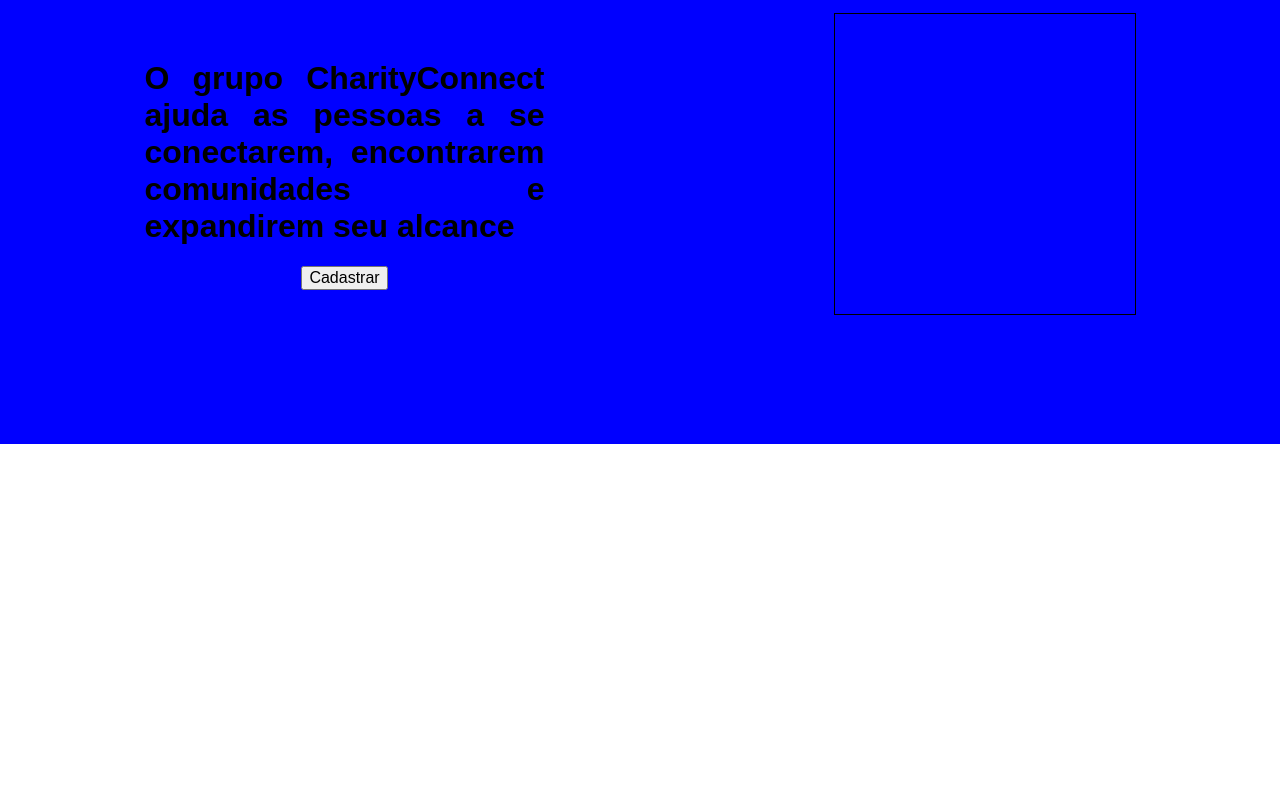
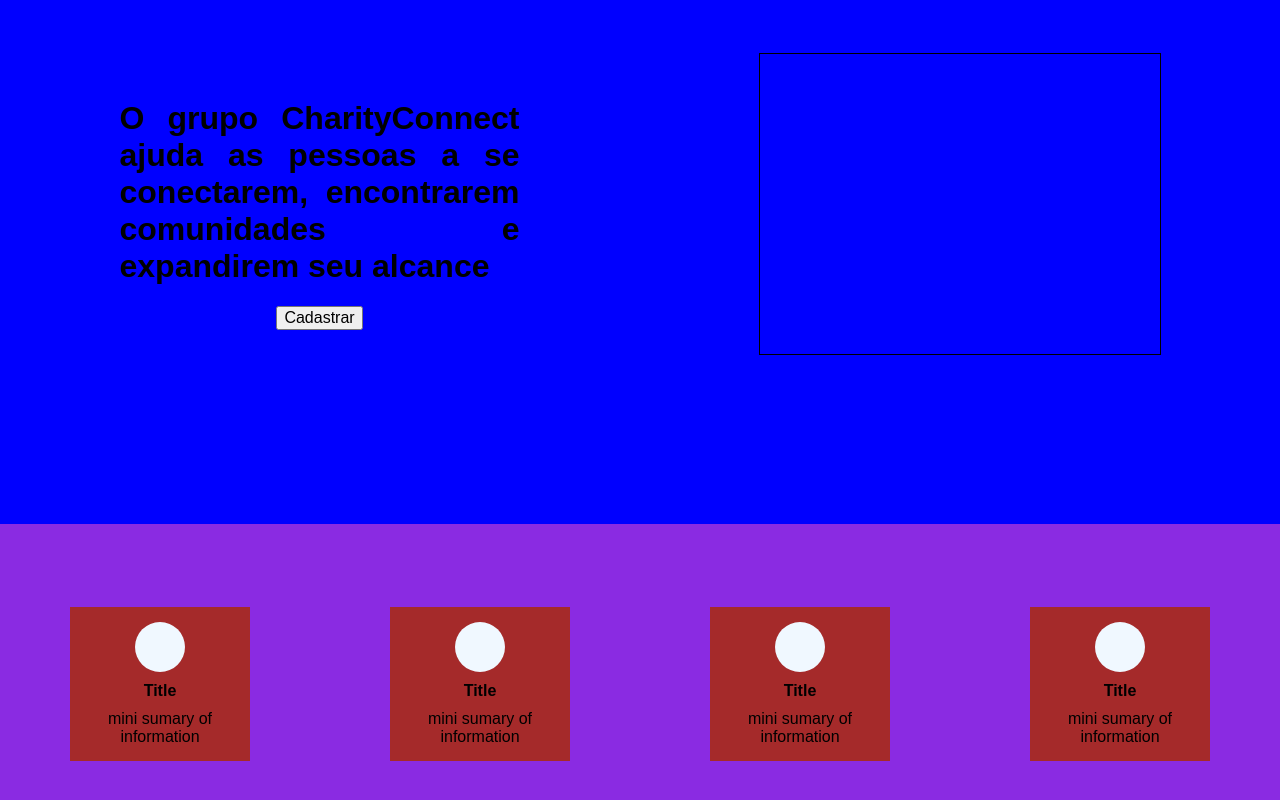
Before and after one commit to NiltonAtanasio/Charity_Connect, a React (Create React App) app: page / in a window 1280 px wide. Shown: the part 212-1012 px from the top of the page. Before the commit the page ends 800 px from the top, so only its background shows below. Built offline with nearby package versions, Linux system fonts and the light colour scheme.

Commit message:
Section titles started 😎

```diff
--- a/src/App.jsx
+++ b/src/App.jsx
@@ -28,7 +28,31 @@
         <div className="main__image"></div>
       </div>
 
-      <div className="titles"></div>
+      <div className="titles">
+        <div className="titles__card">
+          <div className="titles__card__image"></div>
+          <h4>Title</h4>
+          <p>mini sumary of information</p>
+        </div>
+
+        <div className="titles__card">
+          <div className="titles__card__image"></div>
+          <h4>Title</h4>
+          <p>mini sumary of information</p>
+        </div>
+
+        <div className="titles__card">
+          <div className="titles__card__image"></div>
+          <h4>Title</h4>
+          <p>mini sumary of information</p>
+        </div>
+
+        <div className="titles__card">
+          <div className="titles__card__image"></div>
+          <h4>Title</h4>
+          <p>mini sumary of information</p>
+        </div>
+      </div>
     </div>
   );
 }
--- a/src/styles/app.css
+++ b/src/styles/app.css
@@ -15,7 +15,7 @@
 }
 
 .main {
-  height: 70vh;
+  height: 80vh;
   background-color: blue;
   display: flex;
   justify-content: space-around;
@@ -32,7 +32,40 @@
 }
 
 .main__image {
-  width: 300px;
+  width: 400px;
   height: 300px;
   border: solid 1px black;
 }
+
+.titles {
+  height: 40vh;
+  background-color: blueviolet;
+  display: flex;
+  flex-direction: row;
+  align-items: center;
+  justify-content: space-around;
+}
+
+.titles__card {
+  background-color: brown;
+  padding: 15px;
+  width: 150px;
+  height: auto;
+  display: flex;
+  flex-direction: column;
+  align-items: center;
+  justify-content: flex-start;
+  text-align: center;
+}
+
+.titles__card h4,
+.titles__card p {
+  margin: 10px 0 0;
+}
+
+.titles__card__image {
+  width: 50px;
+  height: 50px;
+  border-radius: 50%;
+  background-color: aliceblue;
+}
```
Also changed, not shown: src/styles/normalize.css.
